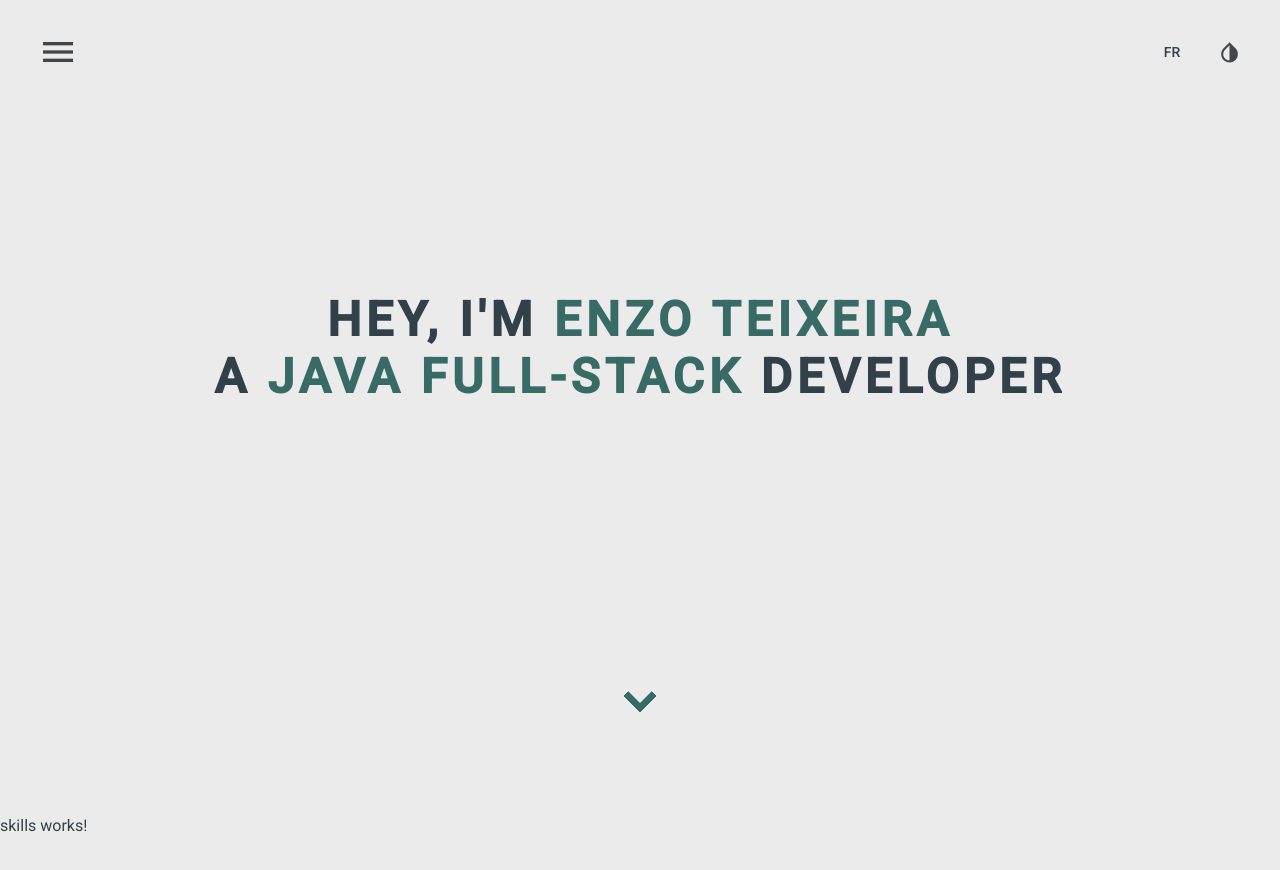
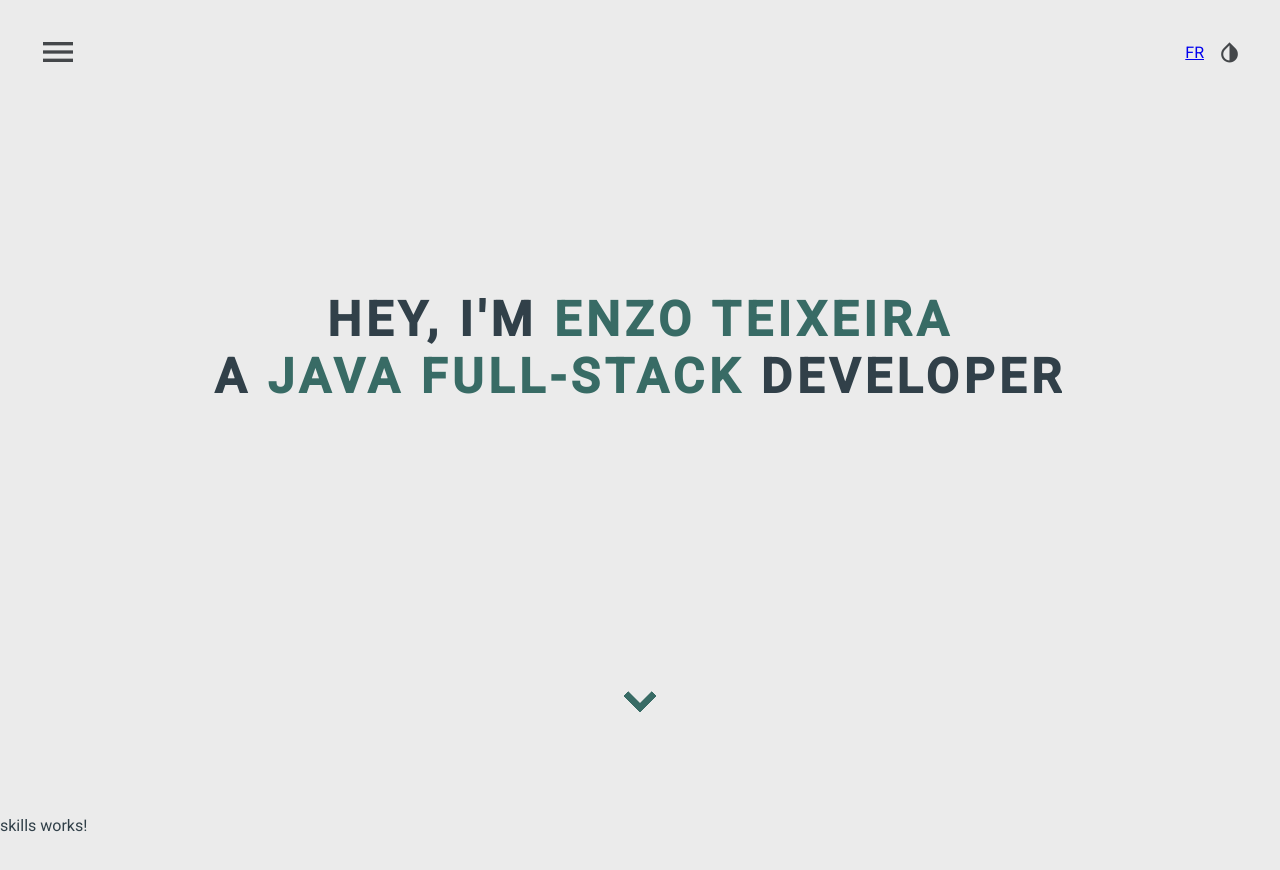
Before and after one commit to Aienidhilling/Portfolio, an Angular app: page / in a window 1280 px wide. Shown: the top 870 px of the page. Built offline with nearby package versions, Linux system fonts and the light colour scheme.

Commit message:
IMPL - Navbar - switch lang button

```diff
--- a/src/app/components/custom-nav/custom-nav.component.html
+++ b/src/app/components/custom-nav/custom-nav.component.html
@@ -13,7 +13,7 @@
   </mat-sidenav>
 </mat-sidenav-container>
 <div class="options-container">
-  <a mat-button href="/{{currentLang}}/">
+  <a href = "/{{currentLang}}">
     <span i18n="@@language">FR</span>
   </a>
   <button mat-icon-button (click)="toggleTheme()">
--- a/src/app/components/custom-nav/custom-nav.component.ts
+++ b/src/app/components/custom-nav/custom-nav.component.ts
@@ -1,12 +1,12 @@
 import {Component, ElementRef, signal} from '@angular/core';
 import {MatListModule} from '@angular/material/list';
 import {CommonModule, NgClass} from '@angular/common';
-import {MatAnchor, MatButton, MatIconButton} from '@angular/material/button';
+import {MatIconButton} from '@angular/material/button';
 import {MatIcon} from '@angular/material/icon';
 import {MatSidenav, MatSidenavContainer} from '@angular/material/sidenav';
 import {ThemeService} from '../../services/theme.service';
 import {ToolsService} from '../../services/tools.service';
-import {Router} from '@angular/router';
+
 
 
 export type MenuItem = {
@@ -19,13 +19,11 @@ export type MenuItem = {
   imports: [
     CommonModule,
     MatListModule,
-    MatButton,
     MatIcon,
     MatIconButton,
     MatSidenav,
     MatSidenavContainer,
     NgClass,
-    MatAnchor,
   ],
   templateUrl: './custom-nav.component.html',
   styleUrl: './custom-nav.component.scss'
@@ -35,8 +33,9 @@ export class CustomNavComponent {
   constructor(private themeService: ThemeService,private toolsService:ToolsService,private el: ElementRef) {
   }
 
+  isClosed=true ;
+
   currentLang = $localize`:@@lang:en-US`;
-  isClosed=true ;
 
   menuItems = signal<MenuItem[]>([
     {
@@ -79,6 +78,4 @@ export class CustomNavComponent {
     this.toolsService.scrollTo(route);
   }
 
-
-
 }
```
